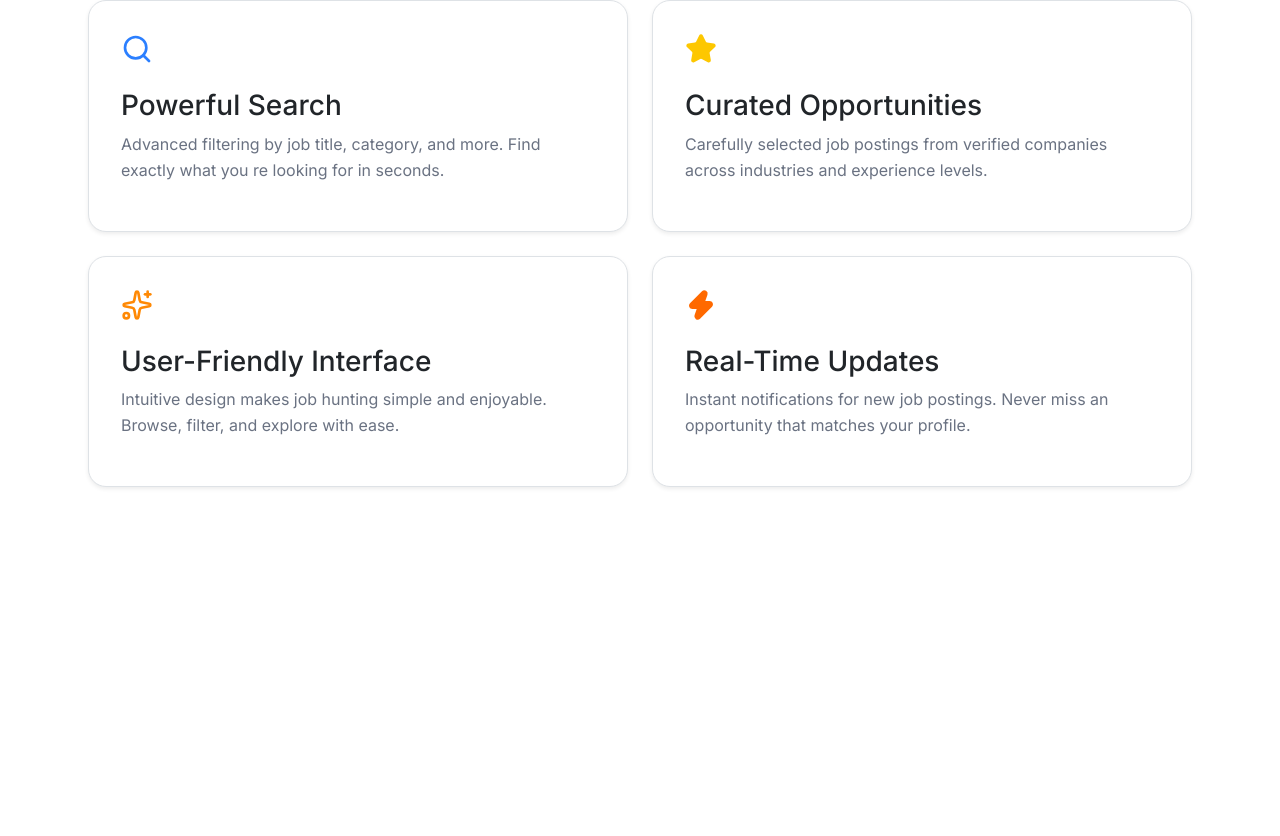
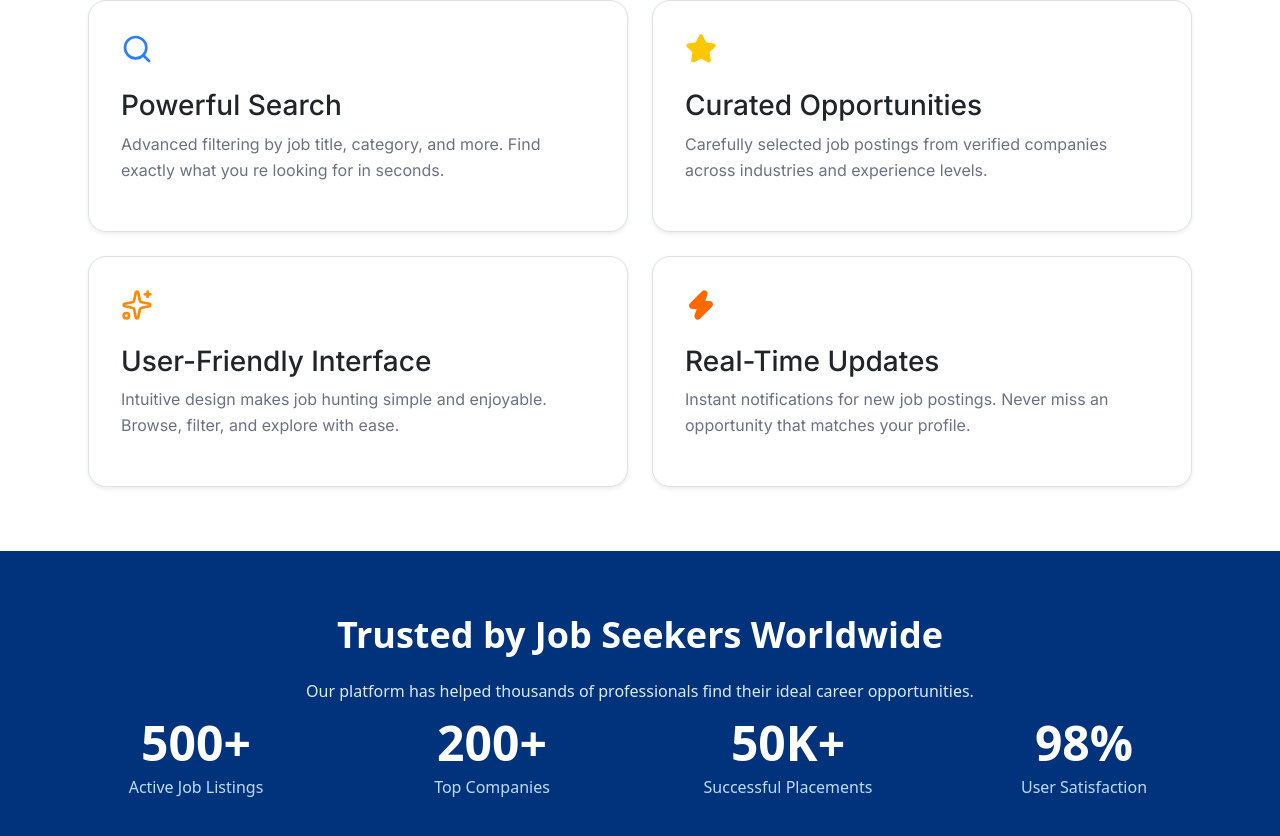
Before and after one commit to xamidovakbar134-tech/1-loyiha, a Next.js app: page / in a window 1280 px wide. Shown: the part 982-1818 px from the top of the page. Before the commit the page ends 1533 px from the top, so only its background shows below. Built offline with nearby package versions, Linux system fonts and the light colour scheme.

Commit message:
preFooter qoshildi

```diff
--- a/app/_components/Header.tsx
+++ b/app/_components/Header.tsx
@@ -6,7 +6,7 @@ const Header = () => {
             <div className="flex justify-center items-center gap-4">
                 <p className="mt-2 text-blue-400">Home</p>
                 <p className="mt-2 text-blue-400">Jobs</p>
-                <button className="btn btn-dark">Post a Job</button>
+                <button className="btn btn-primary">Post a Job</button>
             </div>
         </div>
     </div>
--- /dev/null
+++ b/app/_components/PreFooter.tsx
@@ -0,0 +1,38 @@
+const StatisticsSection = () => {
+  const stats = [
+    { label: 'Active Job Listings', value: '500+' },
+    { label: 'Top Companies', value: '200+' },
+    { label: 'Successful Placements', value: '50K+' },
+    { label: 'User Satisfaction', value: '98%' },
+  ];
+
+  return (
+    <section className="bg-[#00337C] text-white py-16 px-4">
+      <div className="max-w-6xl mx-auto text-center">
+
+        <h2 className="text-3xl! md:text-4xl! font-bold! mb-4">
+          Trusted by Job Seekers Worldwide
+        </h2>
+        <p className="text-blue-100 max-w-2xl mx-auto mb-12 text-sm md:text-base">
+          Our platform has helped thousands of professionals find their ideal career opportunities.
+        </p>
+
+        {/* Statistika qismi */}
+        <div className="grid grid-cols-2 md:grid-cols-4 gap-8">
+          {stats.map((stat, index) => (
+            <div key={index} className="flex flex-col items-center">
+              <span className="text-4xl md:text-5xl font-bold mb-2">
+                {stat.value}
+              </span>
+              <span className="text-sm md:text-base text-blue-200">
+                {stat.label}
+              </span>
+            </div>
+          ))}
+        </div>
+      </div>
+    </section>
+  );
+};
+
+export default StatisticsSection;
--- a/app/page.tsx
+++ b/app/page.tsx
@@ -1,5 +1,6 @@
 import Header from "./_components/Header";
 import Hero from "./_components/Hero";
+import PreFooter from "./_components/PreFooter";
 import Section from "./_components/Section";
 export default function Home() {
   return (
@@ -7,6 +8,7 @@ export default function Home() {
       <Header />
       <Hero/>
       <Section/>
+      <PreFooter/>
     </div>
   );
 }
```
